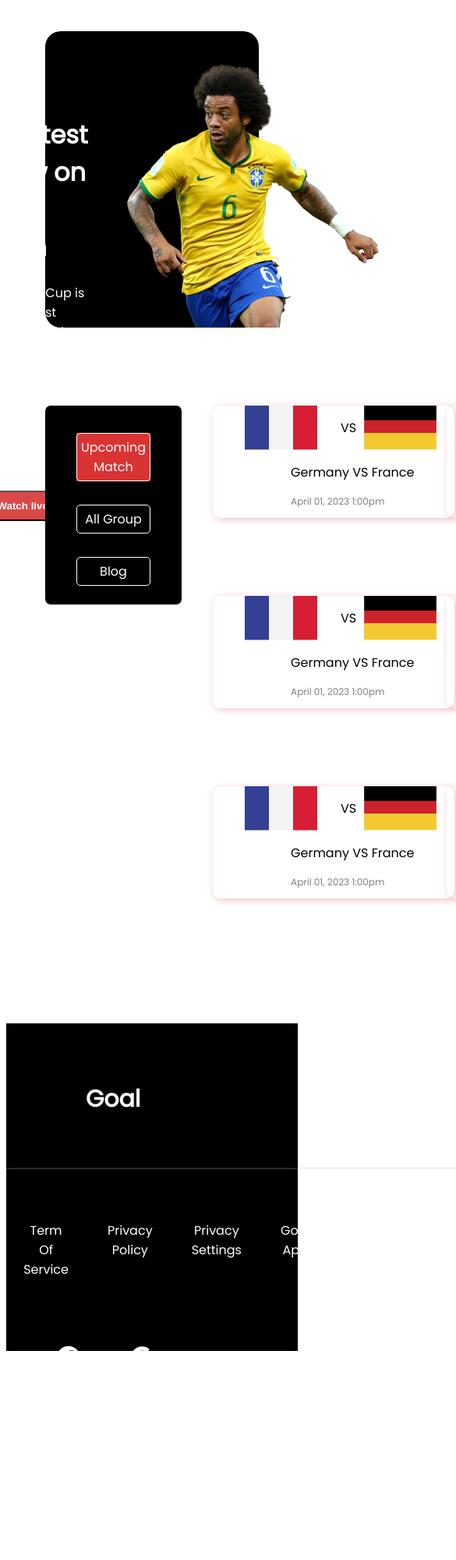
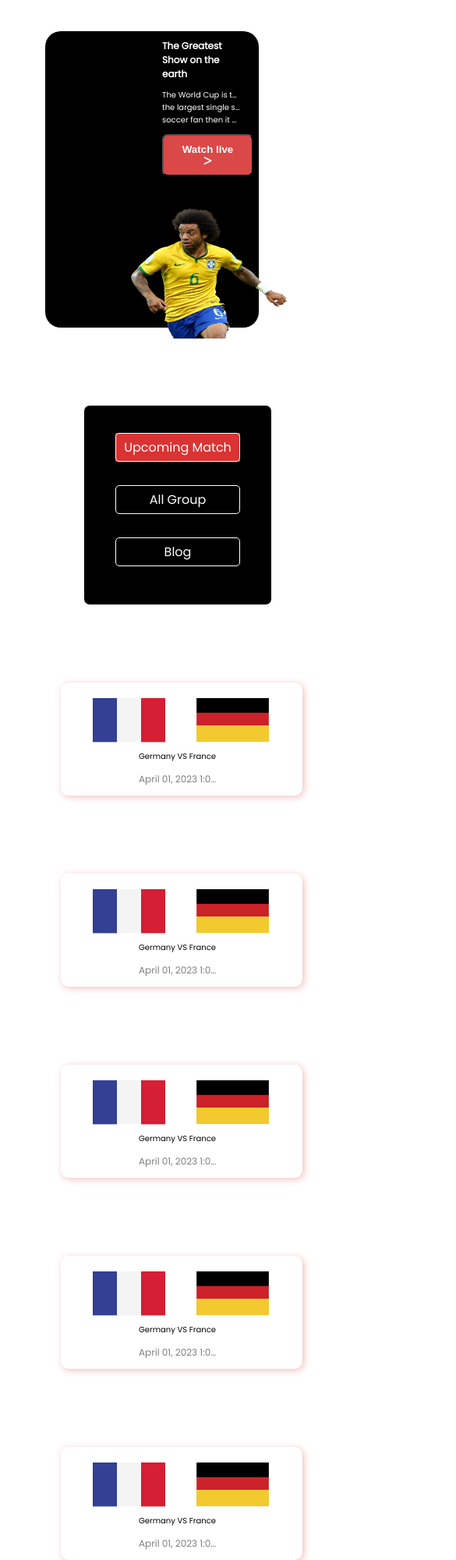
Before and after one commit to Abdur-Nur-Tushar-Irfan/Assingnment-2, a plain HTML site: page link2.html in a window 390 px wide. Shown: the top 2000 px of the page at 78% size, 585 px wide, since content can reach past the window. Before the commit the page ends 1846 px from the top, so only its background shows below. Drawn offline with Linux system fonts and the light colour scheme.

Commit message:
complete

```diff
--- a/style.css
+++ b/style.css
@@ -76,6 +76,7 @@ main {
     border-radius: 5px;
     text-align: center;
 }
+
 
 .aside-button {
     margin-left: 75px;
@@ -181,9 +182,10 @@ main {
 
 #world-cup {
     margin-bottom: 100px;
-    width: 100%;
-    margin-left: 30px;
+    width: 300px;
+    margin-left: 10px;
     padding-left: 10px;
+    padding-top: 20px;
 
 }
 
@@ -302,11 +304,6 @@ hr {
         margin-right: 50px;
     }
 
-    #world-cup {
-        width: 100%;
-
-    }
-
     #flag-img {
         width: 80px;
     }
@@ -316,24 +313,33 @@ hr {
     }
 
     h2 {
-        margin-left: 40px;
+        margin-left: 60px;
     }
 
     hr {
-        width: 700px;
-        margin-right: 95px;
+        width: 550px;
+        margin-left: 95px;
     }
 
     .footer-section ul {
-        font-size: 10px;
+
+        flex-wrap: wrap;
+        gap: 20px;
     }
 
     .media-icon {
-        margin-left: 40px;
+        margin-bottom: 150px;
+    }
+
+
+    .media-icon {
+        margin-left: 60px;
+        padding-bottom: 80px;
     }
 
     .footer-section {
         width: 100%;
+        height: 100%;
     }
 
     #btn4 {
@@ -344,3 +350,90 @@ hr {
 }
 
 /* for tablet end */
+/* for mobile start */
+@media screen and (max-width:576px) {
+    .header-section {
+        display: block;
+
+    }
+
+    .greatest {
+        font-size: 6px;
+        padding-top: 2px;
+        padding-right: 7px;
+    }
+
+    .player-img img {
+        width: 200px;
+        height: 168px;
+        padding-left: 60px;
+        padding-bottom: 40px;
+
+    }
+
+    .blog-img {
+        display: grid;
+        grid-template-columns: repeat(1, 1fr);
+
+    }
+
+    .main-section {
+        flex-direction: column;
+        margin-left: 50px;
+
+    }
+
+    .aside-button {
+        margin-right: 50px;
+    }
+
+    hr {
+        width: 300px;
+        margin-left: 100px;
+        margin-top: 60px;
+    }
+
+    h2 {
+        margin-left: 100px;
+        margin-bottom: 50px;
+        padding-bottom: 15px;
+        font-size: 40px;
+    }
+
+    .footer-section {
+        height: 100%;
+    }
+
+    .footer-section ul {
+
+        display: block;
+        font-size: 15px;
+        padding-top: 15px;
+    }
+
+    .media-icon {
+        display: flex;
+        margin-bottom: 100px;
+        padding-left: 130px;
+
+    }
+
+    #world-cup {
+        width: 300px;
+        padding-top: 20px;
+        margin-right: 70px;
+    }
+
+    .media-icon {
+        width: 100%;
+        height: 100%;
+    }
+
+    p {
+        font-size: 10px;
+        width: 100px;
+        white-space: nowrap;
+        overflow: hidden;
+        text-overflow: ellipsis;
+    }
+}
```
